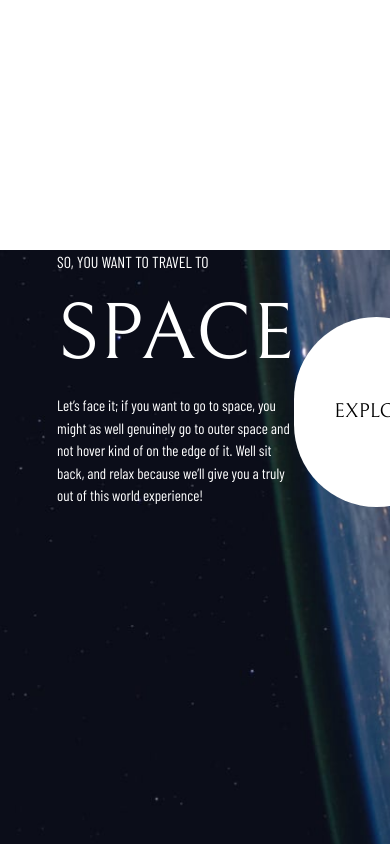
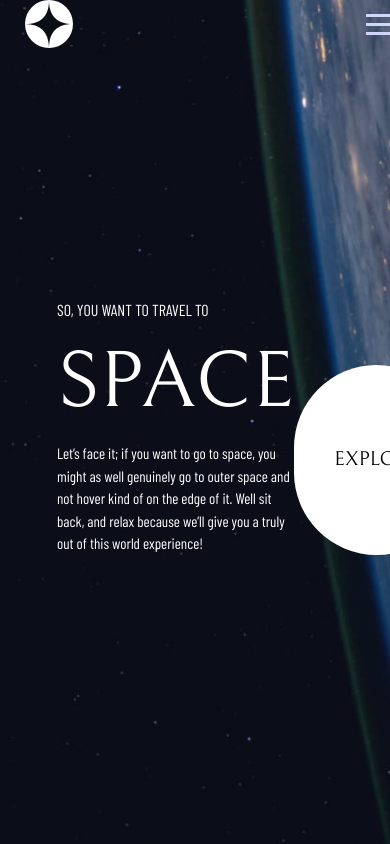
Before and after one commit to shartechs/fm-space-tourism-website, a React (Vite) app: page / in a window 390 px wide. Shown: the top 844 px of the page. Built offline with nearby package versions, Linux system fonts and the light colour scheme.

Commit message:
added mobile navigation animation with framer

```diff
--- /dev/null
+++ b/src/assets/svgs/IconHamburger.jsx
@@ -0,0 +1,9 @@
+const IconHamburger = () => (
+  <svg xmlns="http://www.w3.org/2000/svg" width="24" height="21">
+    <g fill="#D0D6F9" fillRule="evenodd">
+      <path d="M0 0h24v3H0zM0 9h24v3H0zM0 18h24v3H0z" />
+    </g>
+  </svg>
+);
+
+export default IconHamburger;
--- a/src/components/Navigation/MobileNavigation.jsx
+++ b/src/components/Navigation/MobileNavigation.jsx
@@ -1,4 +1,20 @@
-function MobileNavigation() {
-  return <div>MobileNavigation</div>;
+import { motion } from "framer-motion";
+
+const variants = {
+  "open": { x: 0, transition: { type: "tween", ease: "linear" } },
+  "closed": { x: 250, transition: { type: "tween", ease: "linear" } },
+};
+
+function MobileNavigation({ isOpen }) {
+  return (
+    <motion.div
+      variants={variants}
+      animate={isOpen ? "open" : "closed"}
+      initial="closed"
+      className="w-[250px] bg-opacity-[4%] backdrop-blur-[60px] h-[100vh] fixed right-0 top-0"
+    >
+      MobileNavigation
+    </motion.div>
+  );
 }
 export default MobileNavigation;
--- a/src/components/Navigation/Navigation.jsx
+++ b/src/components/Navigation/Navigation.jsx
@@ -1,16 +1,22 @@
 import Navlink from "./NavLink";
 import useScreenSize from "../../hooks/useScreenSize";
+import MobileNavigation from "./MobileNavigation";
+import IconHamburger from "../../assets/svgs/IconHamburger";
+import { useState } from "react";
 
 function Navigation() {
   const screenSize = useScreenSize();
+  const [isOpen, setIsOpen] = useState(false);
   console.log(screenSize);
-  return screenSize.width > 768 ? (
+  return (
+    <>
       <nav className="flex justify-between">
         <div>
           <Navlink to="/">
             <img src="src/assets/svgs/logo.svg" alt="logo" />
           </Navlink>
         </div>
+        {screenSize.width > 768 ? (
           <ul className="flex gap-4 bg-opacity-[4%] backdrop-blur-[60px] shrink-0 justify-center content-center px-[50px] py-[25px] w-[60%]">
             <li>
               <Navlink to="/">
@@ -25,9 +31,14 @@ function Navigation() {
             <li className="navlink">Crew</li>
             <li className="navlink">Technology</li>
           </ul>
+        ) : (
+          <button onClick={() => setIsOpen(true)}>
+            <IconHamburger />
+          </button>
+        )}
       </nav>
-  ) : (
-    <div></div>
+      <MobileNavigation isOpen={isOpen} />
+    </>
   );
 }
 export default Navigation;
```
Lines whose indentation alone changed are shown as unchanged.
